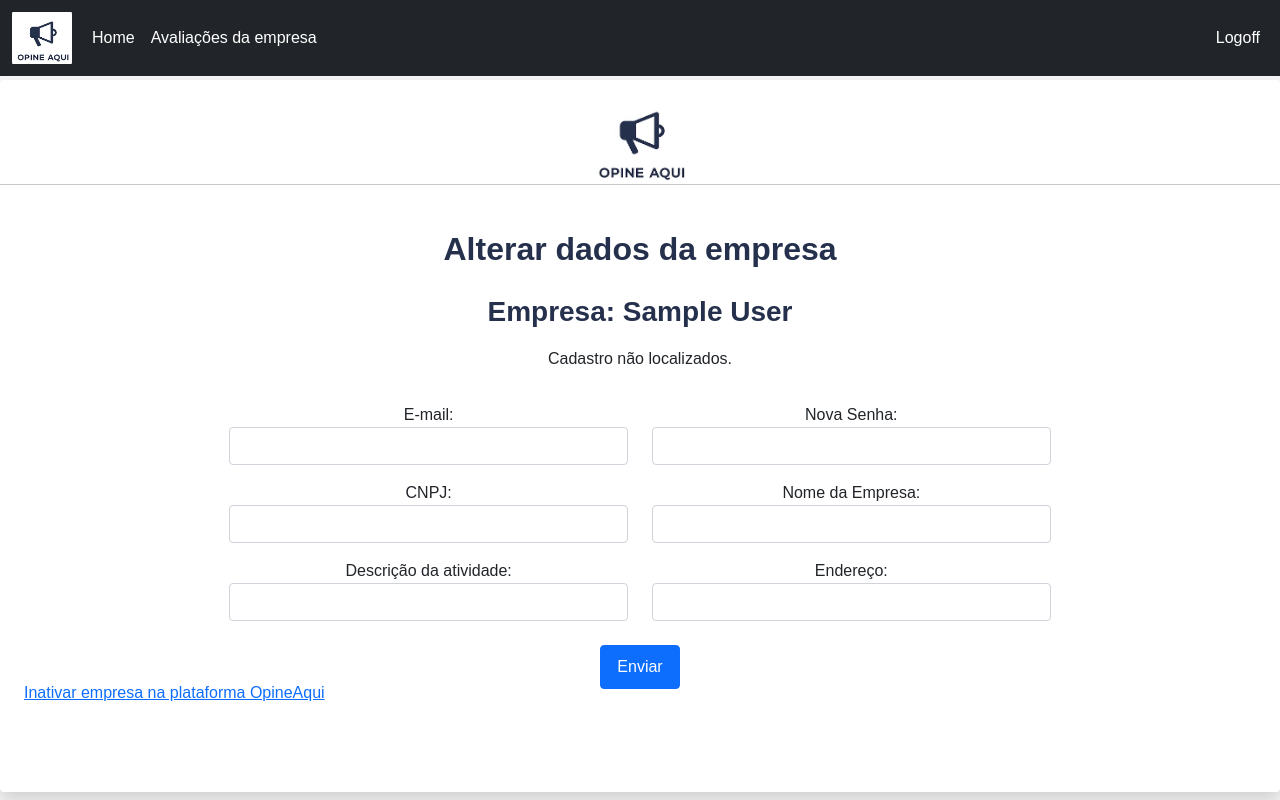
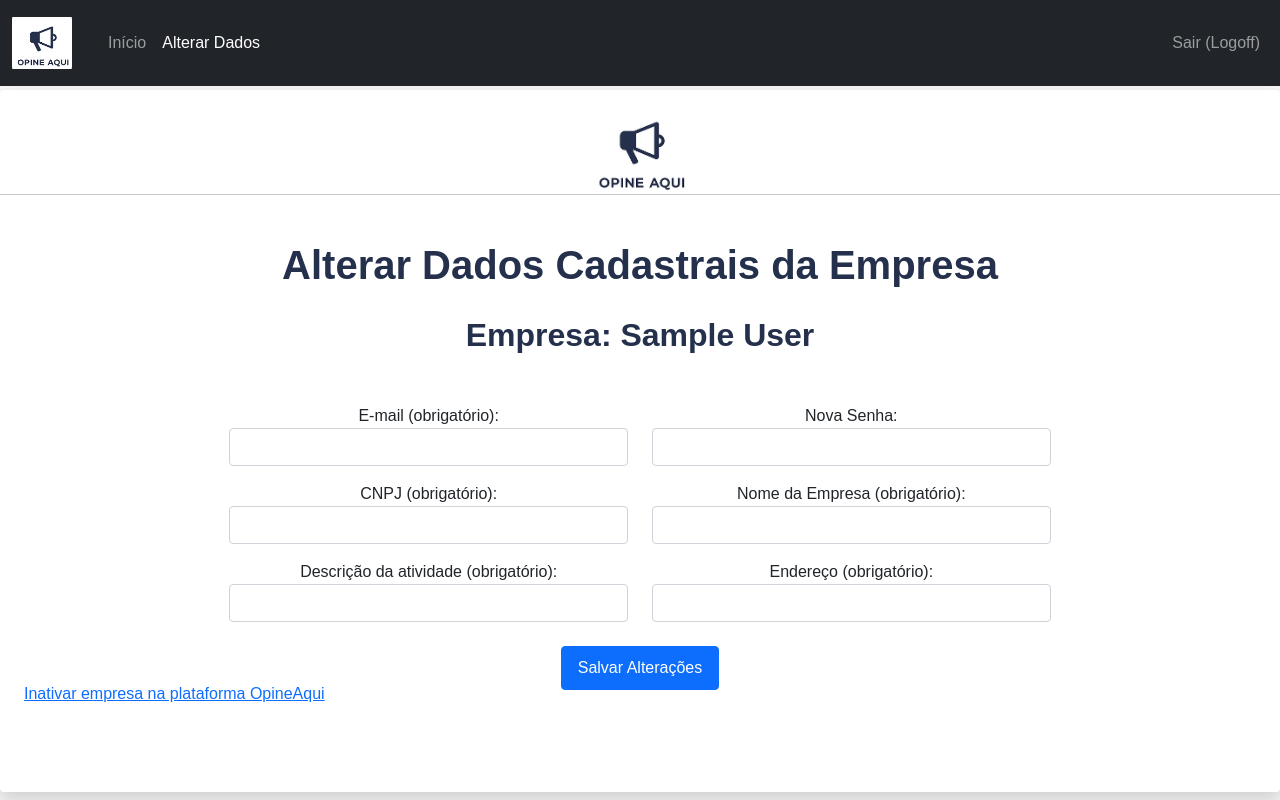
Before and after one commit to hunomolina/OpineAqui, a PHP site: page /empresa_alterar.php in a window 1280 px wide. Run offline with PHP 8.4, Linux system fonts and the light colour scheme; the visitor is signed in with stand-in values (Sample User, id 1); data that the repository does not hold is empty.

Commit message:
Adequando para estar de acordo com a lei 13146

```diff
--- a/src/empresa_alterar.php
+++ b/src/empresa_alterar.php
@@ -1,13 +1,32 @@
 <?php
 require_once 'bd_conexao.php';
 session_start();
+
+// --- 1. Verificação de Sessão Acessível ---
 if (empty($_SESSION["empresa_id"])) {
-    echo "Recurso não permitido. <br>";
-    echo "<script>
-        setTimeout(function() {
-        window.location.href = 'index.php'},1000);
-        </script>";
+    // Redirecionamento mais robusto e acessível (sem JavaScript)
+    header("Location: index.php?erro=recurso_nao_permitido");
     exit();
+}
+
+$empresa_nome = htmlspecialchars($_SESSION['empresa_nome'] ?? 'Empresa');
+$empresa_id = $_SESSION['empresa_id'];
+
+// --- 2. Busca de Dados (Mantido, mas com precaução) ---
+$cnpj = $email = $nome = $descricao = $senha = $endereco = '';
+$empresas = dados_empresa($empresa_id); // Assumindo que esta função existe
+if ($empresas && $empresas->num_rows > 0) {
+    $row = $empresas->fetch_assoc();
+    // ⚠️ Acessibilidade/Segurança: Limpar e usar htmlspecialchars nos dados recuperados
+    $cnpj = htmlspecialchars($row["cnpj"] ?? '');
+    $email = htmlspecialchars($row["email"] ?? '');
+    $nome = htmlspecialchars($row["nome"] ?? '');
+    $descricao = htmlspecialchars($row["descricao"] ?? '');
+    // A senha nunca deve ser retornada ou preenchida em um campo de input 'password'
+    // Se você precisa que o usuário insira uma senha, o campo deve vir VAZIO.
+    // Manter o campo vazio força o usuário a definir uma nova senha, ou o script deve ignorar o campo se vazio.
+    $senha_placeholder = "Deixe vazio para não alterar"; // Sugestão para acessibilidade
+    $endereco = htmlspecialchars($row["endereco"] ?? '');
 }
 ?>
 
@@ -16,34 +35,30 @@ if (empty($_SESSION["empresa_id"])) {
 <head>
     <meta charset="UTF-8">
     <meta name="viewport" content="width=device-width, initial-scale=1.0">
-    <title>OpineAqui</title>
-    <!-- Bootstrap e CSS-->
+    <title>Alterar Dados Cadastrais - <?php echo $empresa_nome; ?> - OpineAqui</title>
     <link href="https://cdn.jsdelivr.net/npm/bootstrap@5.0.2/dist/css/bootstrap.min.css" rel="stylesheet" integrity="sha384-EVSTQN3/azprG1Anm3QDgpJLIm9Nao0Yz1ztcQTwFspd3yD65VohhpuuCOmLASjC" crossorigin="anonymous">
     <link rel="stylesheet" href="css/index.css">
 </head>
 
 <body>
-    <header>
-        <nav class="navbar navbar-expand-lg navbar-dark bg-dark">
-            <a href="index.php">
-                <img src="../images/logo.png" alt="logo" class="logo">
+    <header role="banner">
+        <nav class="navbar navbar-expand-lg navbar-dark bg-dark" aria-label="Menu principal da empresa">
+            <a class="navbar-brand" href="empresa_dados.php">
+                <img src="../images/logo.png" alt="OpineAqui - Logotipo" class="logo">
             </a>
             <div class="container-fluid">
                 <div class="collapse navbar-collapse" id="navbarNav">
                     <ul class="navbar-nav">
                         <li class="nav-item">
-                        <a class="nav-link active" aria-current="page" href="empresa_dados.php">Home</a>
+                            <a class="nav-link" href="empresa_dados.php">Início</a>
                         </li>
                         <li class="nav-item">
-                        <a class="nav-link active" aria-current="page" href="empresa_dados.php">Avaliações da empresa</a>
+                            <a class="nav-link active" aria-current="page" href="empresa_alterar.php">Alterar Dados</a>
                         </li>
-                    <!-- <li class="nav-item">
-                        <a class="nav-link active" aria-current="page" href="cliente_avaliacao.php">Avalie uma empresa</a>
-                    </li> -->
                     </ul>
                     <ul class="navbar-nav ms-auto">
                         <li class="nav-item">
-                        <a class="nav-link active" aria-current="page" href="empresa_logoff.php">Logoff</a>
+                            <a class="nav-link" href="empresa_logoff.php">Sair (Logoff)</a>
                         </li>
                     </ul>
                 </div>
@@ -51,128 +66,113 @@ if (empty($_SESSION["empresa_id"])) {
         </nav>
     </header>
 
-    <div class="container shadow px-2 mb-2 mt-1 bg-body rounded">
+    <main class="container shadow px-2 mb-2 mt-1 bg-body rounded">
         <div class="row">
-            <div class="d-flex justify-content-center logo-grande"><img src="../images/logo.png" alt="logo"></div>
+            <div class="d-flex justify-content-center logo-grande">
+                <img src="../images/logo.png" alt="OpineAqui - Logotipo Grande">
+            </div>
             <hr>
             <div class="col-12 text-center mt-1 mb-3">
-                <h2>Alterar dados da empresa</h2>
+                <h1>Alterar Dados Cadastrais da Empresa</h1>
 
-                <h3>Empresa: <? echo $_SESSION['empresa_nome']; ?></h3>
-
-                <?php
-                $empresas = dados_empresa($_SESSION['empresa_id']);
-                if ($empresas->num_rows > 0) {
-                    while ($row = $empresas->fetch_assoc()) {
-                        $cnpj = $row["cnpj"];
-                        $email = $row["email"];
-                        $nome = $row["nome"];
-                        $descricao = $row["descricao"];
-                        $senha = $row["senha"];
-                        $endereco = $row["endereco"];
-                    }
-                } else {
-                    echo "Cadastro não localizados.<br>";
-                }
-                ?>
+                <h2>Empresa: <?php echo $empresa_nome; ?></h2>
 
                 <div class="container position-relative">
                     <div class="text-start position-absolute bottom-0 start-0 ms-3">
-                        <a href="#" onclick="inativar_empresa();">Inativar empresa na plataforma OpineAqui</a><br>
+                        <a href="#" onclick="inativar_empresa();" aria-label="Inativar ou excluir empresa na plataforma OpineAqui">Inativar empresa na plataforma OpineAqui</a><br>
                     </div>
+
                     <div class="col-12 d-flex justify-content-center mt-3">
                         <div class="col-12 col-md-8">
-                            <form method="post" action="<?php echo htmlspecialchars($_SERVER["PHP_SELF"]); ?>" name='empresa_cadastrar' id='empresa_cadastrar'>
+                            <form method="post" action="<?php echo htmlspecialchars($_SERVER["PHP_SELF"]); ?>" name='empresa_alterar_form' id='empresa_alterar_form'>
+                                <fieldset>
+                                    <legend class="visually-hidden">Formulário de alteração de dados</legend>
+
                                     <div class="row">
                                         <div class="col-12 col-md-6 mb-3">
-                                        <label for="empresa_email">E-mail:</label>
-                                        <input type="text" class="form-control" name="empresa_email" id="empres_email" value="<?php echo $email; ?>" required>
+                                            <label for="empresa_email">E-mail (obrigatório):</label>
+                                            <input type="email" class="form-control" name="empresa_email" id="empresa_email" value="<?php echo $email; ?>" required aria-required="true">
                                         </div>
                                         <div class="col-12 col-md-6 mb-3">
                                             <label for="empresa_senha">Nova Senha:</label>
-                                        <input type="password" class="form-control" name="empresa_senha" id="empresa_senha" value="<?php echo $senha; ?>" required>
+                                            <input type="password" class="form-control" name="empresa_senha" id="empresa_senha" placeholder="<?php echo $senha_placeholder; ?>">
                                         </div>
                                     </div>
 
                                     <div class="row">
                                         <div class="col-12 col-md-6 mb-3">
-                                        <label for="empresa_cnpj">CNPJ:</label>
-                                        <input type="text" class="form-control" name="empresa_cnpj" id="empresa_cnpj" value="<?php echo $cnpj; ?>" required>
+                                            <label for="empresa_cnpj">CNPJ (obrigatório):</label>
+                                            <input type="text" class="form-control" name="empresa_cnpj" id="empresa_cnpj" value="<?php echo $cnpj; ?>" required aria-required="true">
                                         </div>
                                         <div class="col-12 col-md-6 mb-3">
-                                        <label for="empresa_nome">Nome da Empresa:</label>
-                                        <input type="text" class="form-control" name="empresa_nome" id="empresa_nome" value="<?php echo $nome; ?>" required>
-                                    </div>
-                                </div>
-                                <div class="row">
-                                    <div class="col-12 col-md-6 mb-3">
-                                        <label for="empresa_descricao">Descrição da atividade:</label>
-                                        <input type="text" class="form-control" name="empresa_descricao" id="empresa_descricao" value="<?php echo $descricao; ?>" required>
-                                    </div>
-                                    <div class="col-12 col-md-6 mb-4">
-                                        <label for="empresa_endereco">Endereço:</label>
-                                        <input type="text" class="form-control" name="empresa_endereco" id="empresa_endereco" value="<?php echo $endereco; ?>" required>
+                                            <label for="empresa_nome">Nome da Empresa (obrigatório):</label>
+                                            <input type="text" class="form-control" name="empresa_nome" id="empresa_nome" value="<?php echo $nome; ?>" required aria-required="true">
                                         </div>
                                     </div>
 
-                                <button type="submit" class="btn btn-primary" name="submit" value="Enviar">Enviar</button>
+                                    <div class="row">
+                                        <div class="col-12 col-md-6 mb-3">
+                                            <label for="empresa_descricao">Descrição da atividade (obrigatório):</label>
+                                            <input type="text" class="form-control" name="empresa_descricao" id="empresa_descricao" value="<?php echo $descricao; ?>" required aria-required="true">
+                                        </div>
+                                        <div class="col-12 col-md-6 mb-4">
+                                            <label for="empresa_endereco">Endereço (obrigatório):</label>
+                                            <input type="text" class="form-control" name="empresa_endereco" id="empresa_endereco" value="<?php echo $endereco; ?>" required aria-required="true">
+                                        </div>
+                                    </div>
+
+                                    <button type="submit" class="btn btn-primary" name="submit" value="Enviar">Salvar Alterações</button>
+                                </fieldset>
                             </form>
-                            <div id="mensagem_enviar"></div>
+                            <div id="mensagem_enviar" role="status" aria-live="polite"></div>
                         </div>
                     </div>
                 </div>
-
-
             </div>
         </div>
-    </div>
+    </main>
 
-
-<?
+<?php
 if ($_SERVER["REQUEST_METHOD"] == "POST") {
 
+    // Trate a senha: se o campo estiver vazio, não altere no banco.
+    $nova_senha = !empty($_POST["empresa_senha"]) ? $_POST["empresa_senha"] : null; // Use null se vazio.
+
     $cadastro_status = alterar_empresa(
-            $_SESSION['empresa_id'],
+        $empresa_id,
         $_POST["empresa_cnpj"],
         $_POST["empresa_email"],
         $_POST["empresa_nome"],
         $_POST["empresa_descricao"],
-            $_POST["empresa_senha"],
+        $nova_senha, // Usar a senha tratada
         $_POST["empresa_endereco"]
-
     );
 
+    // ⚠️ Acessibilidade: Evitar JS para exibir mensagem e redirecionar.
+    // Para simplificar e manter a acessibilidade, faremos o output PHP direto
+    // e o redirecionamento com header() após o processamento.
+    if ($cadastro_status) {
+        // Redirecionamento com header() é o mais acessível e robusto.
+        // Adicione um parâmetro de sucesso na URL para exibir a mensagem na próxima página.
+        header("Location: empresa_dados.php?status=alteracao_sucesso");
+        exit();
+    } else {
+        // Se a alteração falhar, exibir a mensagem diretamente no elemento 'role="status"'
         echo "<script>
-                var mensagem = document.querySelector('#mensagem_enviar');
-              </script>";
-
-
-        if ($cadastro_status) {
-            // echo "Alteração realizado com sucesso! Você será redirecionado em instantes. <br><br>";
-            echo "<script>
-            mensagem.innerHTML = '<br>Alteração realizado com sucesso! Você será redirecionado em instantes. <br><br>';
-                setTimeout(function() {
-                window.location.href = 'empresa_dados.php'},3000);
-                </script>";
-        }
-        else {
-            echo "<script>
-                    mensagem.innerHTML = '<br>Falha na alteração. Tente novamente.</span>';
+              document.getElementById('mensagem_enviar').innerHTML = '<br><span style=\"color: red;\">Falha na alteração. Tente novamente.</span>';
               </script>";
     }
 }
 ?>
 
-
-    <!-- <footer class="footer-fixo">
-        <p>&copy; <span id="anoAtual"></span> Projeto Integrador - UNIVESP. Todos os direitos reservados.</p>
-    </footer> -->
-
+    <footer role="contentinfo">
+        </footer>
 
 </body>
 <script>
+// ⚠️ Acessibilidade: A função de inativação está OK, mas o texto do prompt deve ser claro.
 function inativar_empresa() {
-    if (confirm("Tem certeza que deseja descadastrar sua empresa?") == true) {
+    if (confirm("ATENÇÃO: Você confirma o descadastro de sua empresa? Isso a tornará inativa na plataforma OpineAqui.") == true) {
         window.location.href = 'empresa_inativar.php';
     }
 }
```
Lines whose indentation alone changed are shown as unchanged.
